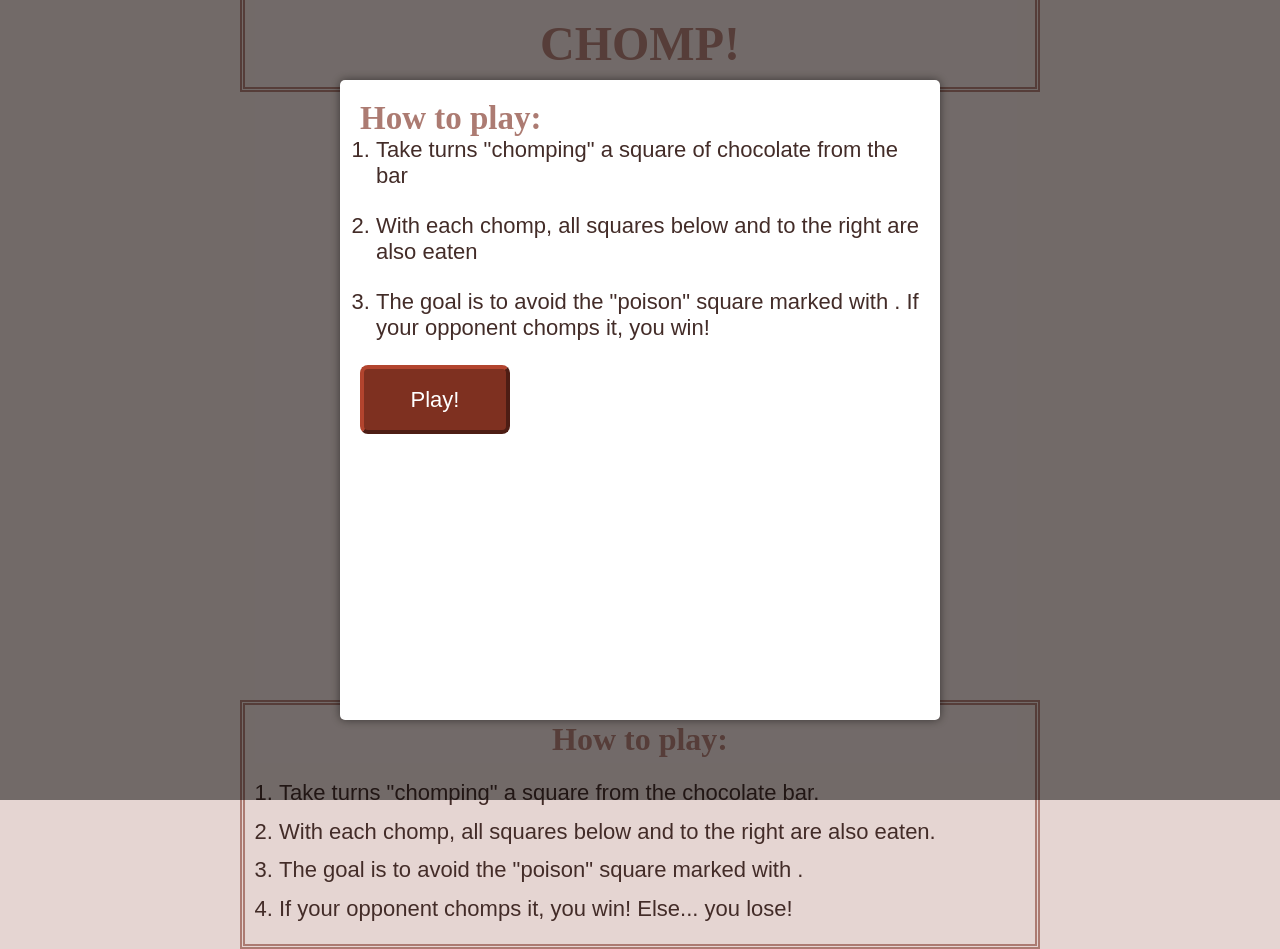
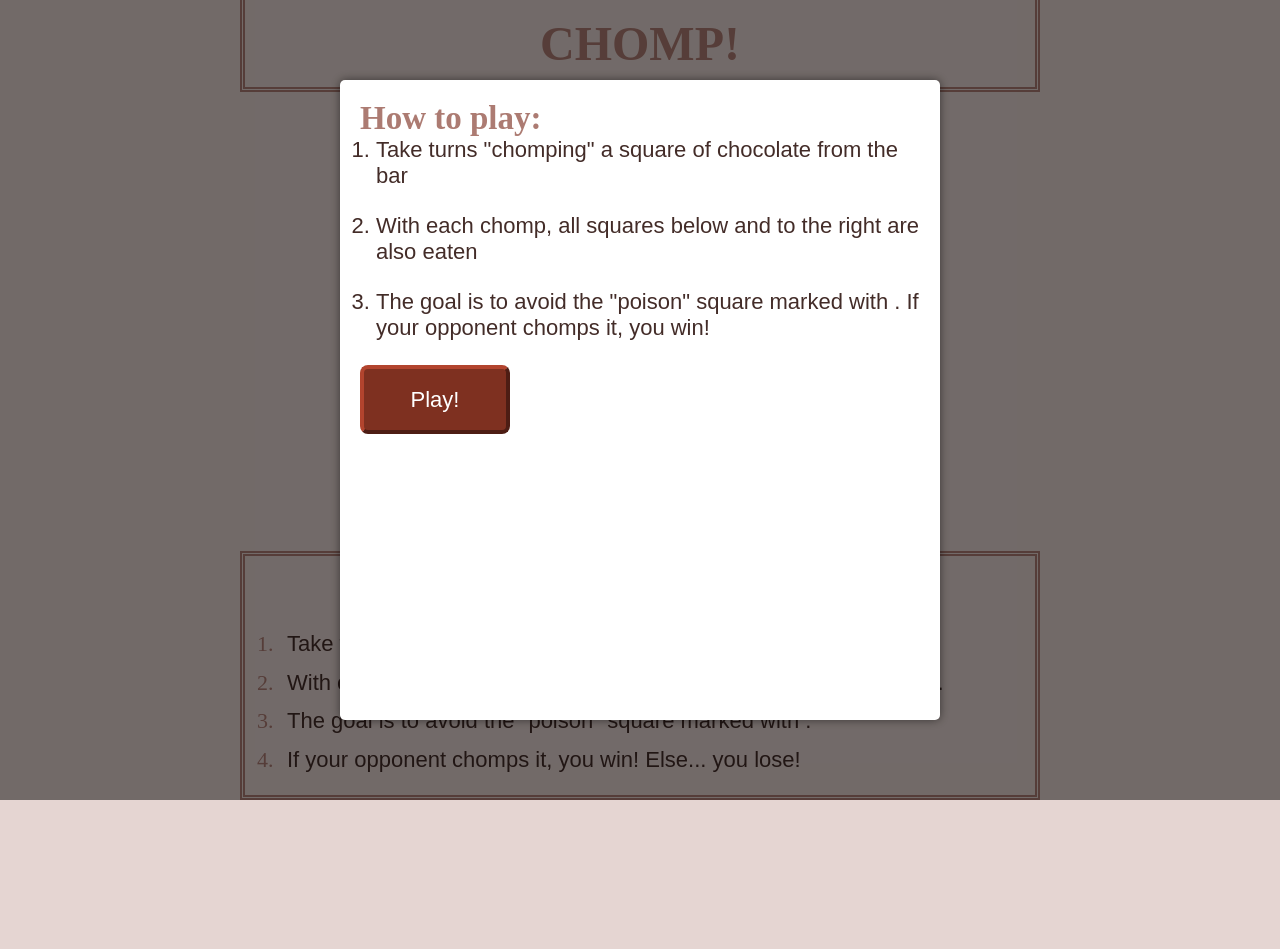
Before and after one commit to nikhilNathwani/Chomp, a React (Create React App) app in the folder src/: page / in a window 1280 px wide. After the commit the page ends 800 px from the top, so only its background shows below. Built offline with nearby package versions, Linux system fonts and the light colour scheme.

Commit message:
CSS clean-up and li marker styling

```diff
--- a/src/App.js
+++ b/src/App.js
@@ -103,13 +103,10 @@ export default function Level() {
 			<div id="header">
 				<h1>CHOMP!</h1>
 			</div>
-			<div id="chompApp">
 			<div id="game">
 				<div
 					id="nextTurnIndicator"
-						className={
-							"player" + (playerOneIsNext ? "-one" : "-two")
-						}
+					className={"player" + (playerOneIsNext ? "-one" : "-two")}
 				>
 					Player {playerOneIsNext ? "1" : "2"}
 					{isGameOver(chompedSquares) ? " wins!" : "'s turn"}
@@ -128,24 +125,20 @@ export default function Level() {
 				<h2>How to play:</h2>
 				<ol id="chomp-rules">
 					<li>
-							Take turns "chomping" a square from the chocolate
-							bar.
+						Take turns "chomping" a square from the chocolate bar.
 					</li>
 					<li>
-							With each chomp, all squares below and to the right
-							are also eaten.
+						With each chomp, all squares below and to the right are
+						also eaten.
 					</li>
 					<li>
 						The goal is to avoid the "poison" square marked with{" "}
-							<i className="fa-solid fa-skull-crossbones fa-s"></i>
-							.
+						<i className="fa-solid fa-skull-crossbones fa-s"></i>.
 					</li>
 					<li>
-							If your opponent chomps it, you win! Else... you
-							lose!
+						If your opponent chomps it, you win! Else... you lose!
 					</li>
 				</ol>
-				</div>
 			</div>
 		</React.Fragment>
 	);
--- a/src/styles.css
+++ b/src/styles.css
@@ -1,19 +1,22 @@
 :root {
+	--font-size-xl: 3rem;
+	--font-size-large: 2rem;
+	--font-size-base: 1.375rem;
+
+	--text-color-dark: hsl(10, 26%, 21%);
+	--text-color-accent: hsl(10, 26%, 56%);
+
+	--background-color-page: hsl(10, 26%, 86%);
+	--background-color-board: hsl(10, 26%, 68%);
+
+	--chocolate-color: hsl(10, 59%, 31%);
+	--chocolate-color-light: hsl(10, 59%, 44%);
+	--chocolate-color-dark: hsl(10, 59%, 19%);
+
 	--player-one-color: mediumblue;
 	--player-one-color-light: hsl(240, 100%, 70%);
 	--player-two-color: hsl(120, 100%, 35%);
 	--player-two-color-light: hsl(120, 61%, 85%);
-	--chocolate-color: hsl(10, 59%, 31%);
-	--chocolate-color-light: hsl(10, 59%, 44%);
-	--chocolate-color-dark: hsl(10, 59%, 19%);
-	--text-color-dark: hsl(10, 26%, 21%);
-	--text-color-accent: hsl(10, 26%, 56%);
-	--background-color-page: hsl(10, 26%, 86%);
-	--background-color-board: hsl(10, 26%, 68%);
-
-	--font-size-xl: 3rem;
-	--font-size-large: 2rem;
-	--font-size-base: 1.375rem;
 }
 
 *,
@@ -40,16 +43,11 @@ body {
 
 #header {
 	height: min-content;
+	border: 5px double var(--text-color-accent);
+	border-top: none;
 	padding-block: 1rem;
-	border-bottom: 5px double var(--text-color-accent);
-	border-left: 5px double var(--text-color-accent);
-	border-right: 5px double var(--text-color-accent);
 	text-align: center;
 }
-
-/* #chompApp {
-	height: 1000px;
-} */
 
 #game {
 	height: calc(7 * min(80px, 15vmin) + 3rem);
@@ -61,10 +59,7 @@ body {
 
 #rules {
 	padding: 1rem;
-	border-top: 5px double var(--text-color-accent);
-	border-bottom: 5px double var(--text-color-accent);
-	border-left: 5px double var(--text-color-accent);
-	border-right: 5px double var(--text-color-accent);
+	border: 5px double var(--text-color-accent);
 }
 
 #rules > h2 {
@@ -78,9 +73,16 @@ body {
 	padding-left: 1.125rem;
 }
 
+#rules li::marker {
+	font-family: "Lilita One";
+	/* font-weight: bold; */
+	color: var(--text-color-accent);
+}
+
 #rules li {
 	font-size: var(--font-size-base);
 	line-height: 1.75;
+	padding-left: 0.5rem;
 }
 
 h1,
```
Lines whose indentation alone changed are shown as unchanged.
